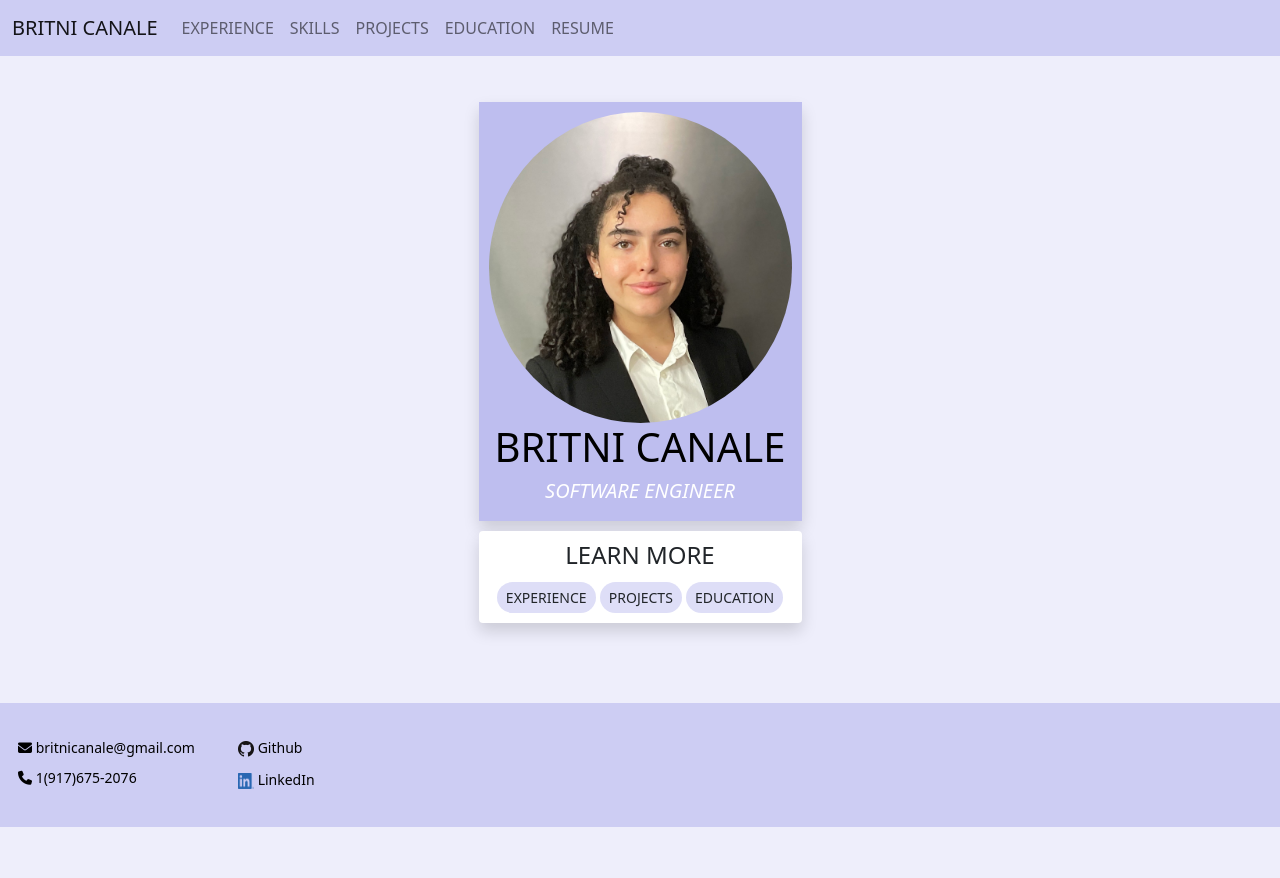
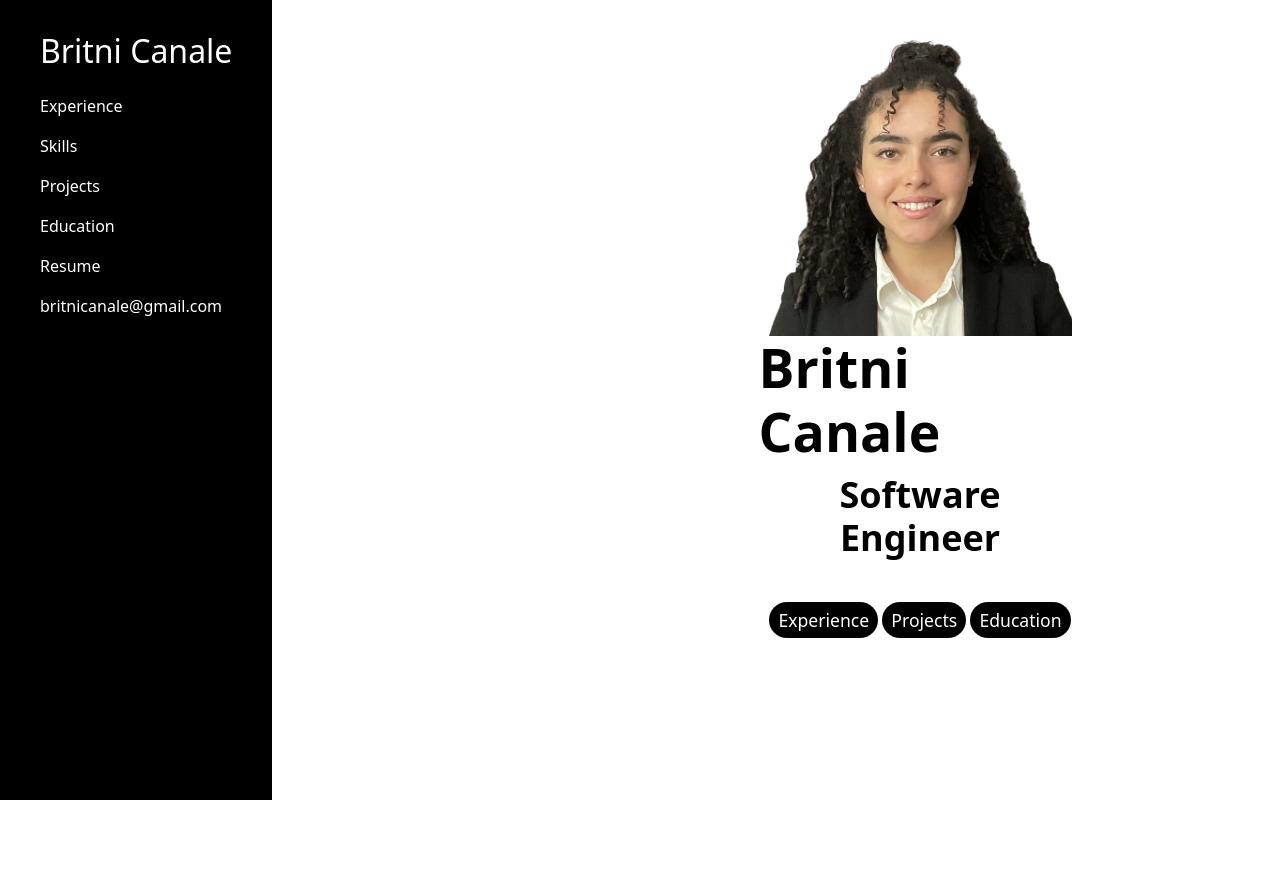
Before and after one commit to britnicanale/CanaleWebsite, a Flask app: page / in a window 1280 px wide; the page is wider, and only the part inside the window is pictured. Before the commit the page ends 827 px from the top of that part, so only its background shows below. Run offline with Flask 2, Linux system fonts and the light colour scheme; some libraries are stand-ins or nearby versions.

Commit message:
Updated majority of UI in line with new design

```diff
--- a/static/css/base.css
+++ b/static/css/base.css
@@ -1,29 +1,47 @@
 body{
-    /* display:flex;
-    flex-direction: column; */
+    display:flex;
+    flex-direction: column;
     height: 100%;
-    background-color: #EEEEFB !important;
-    padding-top: 4.5rem;
+    background-color: #FFFFFF !important;
     font-weight: 400;
+    margin:0;
 }
 
 .h1, .h2, .h3, .h4, .h5, .h6, h1, h2, h3, h4, h5, h6{
-    font-weight: 300 !important;
+    /* font-weight: 500 !important; */
 }
 
 h3{
     margin-bottom : 20px !important;
 }
 
-nav{
-    background-color: #CDCDF3;
+
+nav a, .nav a{
+    color: white;
 }
 
-footer{
-    width: 100%;
-    padding: 30px;
-    background-color: #CDCDF3;
-    position: relative;
+.nav-link{
+    font-weight: 500;
+    color:white;
+    /* transition: color .15s ease-in-out,background-color .15s ease-in-out,border-color .15s ease-in-out */
+}
+
+.nav-link:hover{
+    color: rgba(255,255,255,.65) !important
+}
+
+nav{
+    position:fixed;
+}
+
+.main{
+    margin-left: 280px
+}
+
+.side-bar{
+    height: 100%;
+    background-color: #000000;
+    padding-top:1.5rem;
 }
 
 .wrap {
@@ -38,7 +56,7 @@ a, li{
 }
 
 .footer-link{
-    color: black !important;
+    color: white;
     text-decoration: none;
     padding: .5rem 1rem;
     line-height: 1.5px;
@@ -49,19 +67,18 @@ a, li{
     color: rgba(0,0,0,.55) !important;
 }
 
+footer{
+    position:sticky;
+    bottom:0;
+}
 .icon{
     width: 16px;
     height: 16px;
 }
 
-.first-footer-col{
-    width: 220px !important;
-}
-
 .headshot{
     width: 303px !important;
     /* height: 335px; */
-    border-radius: 50%;
 }
 
 .headshot-card{
@@ -87,7 +104,7 @@ a, li{
     justify-content: center !important;
     display: flex;
     flex-direction: column;
-    background-color: #BEBEEF;
+    background-color: #FFFFFF;
     padding-top: 10px;
     padding-bottom: 10px;
 }
@@ -125,16 +142,18 @@ a, li{
 
 .headshot-header{
     color:black;
-    font-weight: 300 !important
+    font-size: 53.5;
+    font-weight: 700 !important
 }
 
 .headshot-subheader{
-    color:white;
-    font-weight: 300 !important
+    color:black;
+    font-size: 36;
+    font-weight: 700 !important
 }
 
 .about-me-btn{
-    font-weight: 300 !important;
+    font-weight: 500 !important;
 }
 
 .body-container{
@@ -147,14 +166,18 @@ a, li{
     margin-bottom: 10px;
 }
 
-.bg{
-    background-color: #DEDEF7 !important;
+.btn.bg{
+    background-color: #000000 !important;
     margin-top: 5px;
+    color:white;
+    font-size: 1.1rem
 }
 
 .bg:hover{
-    background-color: #BDBDEF !important;
+    background-color: rgb(0, 0, 0, 0.65) !important;
 }
+
+
 
 .skill-header{
     margin-top: 20px;
@@ -215,6 +238,21 @@ a, li{
 .resume-div{
     padding: 20px;
     background-color: #CDCDF3
+}
+
+.container-fluid{
+    height: 100%
+
+}
+
+div.fixed{
+    /* display:grid;
+    width: max-content !important;
+    block-size: max-content;
+    inline-size: max-contents;
+    grid-template-columns: max-content max-content; */
+    /* display:inline-block; */
+    width:fit-content
 }
 
 .resume-download{
--- a/templates/base.html
+++ b/templates/base.html
@@ -16,72 +16,43 @@
   <title>{% block title %} {% endblock %}</title>
 
   <body>
-    <div class = "wrap">
-      <nav class="navbar navbar-expand-lg navbar-light fixed-top">
+    <div class = "row wrap">
+      <div class = "fixed">
+        <nav class="side-bar nav flex-column vh-100">
           <div class="container-fluid">
-          <a class="text-uppercase navbar-brand" href="/">Britni Canale</a>
-          <button class="navbar-toggler" type="button" data-bs-toggle="collapse" data-bs-target="#navbarNavAltMarkup" aria-controls="navbarNavAltMarkup" aria-expanded="false" aria-label="Toggle navigation">
-            <span class="navbar-toggler-icon"></span>
-          </button>
-          <div class="collapse navbar-collapse" id="navbarNavAltMarkup">
-            <div class="navbar-nav">
-              <a id="nav-link-experience" onclick="toggleActive('experience')" class="text-uppercase nav-link" href="/experience">Experience</a>
-              <a id="nav-link-skills" onclick="toggleActive('skills')" class="text-uppercase nav-link" href="/skills">Skills</a>
-              <a id="nav-link-projects" onclick="toggleActive('projects')" class="text-uppercase nav-link" href="/projects">Projects</a>
-              <a id="nav-link-education" onclick="toggleActive('education')" class="text-uppercase nav-link" href="/education">Education</a>
-              <a id="nav-link-resume" onclick="toggleActive('resume')" class="text-uppercase nav-link" href="/resume">Resume</a>
+            <h2 class="nav-link"><a href="/">Britni Canale</a></h2>
+              <div class="nav flex-column">
+                <a id="nav-link-experience" class=" nav-link" href="/experience">Experience</a>
+                <a id="nav-link-skills"  class="nav-link" href="/skills">Skills</a>
+                <a id="nav-link-projects"  class="nav-link" href="/projects">Projects</a>
+                <a id="nav-link-education" class="nav-link" href="/education">Education</a>
+                <a id="nav-link-resume"class="nav-link" href="/resume">Resume</a>
               </div>
-          </div>
+            <footer class="justify-content-end">
+              <a class="nav-link">britnicanale@gmail.com</a>
+            </footer>
           </div>
         </nav>
+        <!-- <footer class="position-fixed">
+          <div class="container-fluid">
+
+          </div>
+        </footer> -->
+      </div>
+
+      <div class ="main">
+        <div class="container body-container">
 
         {% block errors %} {% endblock %}
-
-      <div class="container body-container">
           <div class="row justify-content-sm-center align-items-center">
             <div class="col-xl-8">
               {% block body %}{% endblock %}
             </div>
           </div>
         </div>
+      </div>
 
     </div>
-    <footer class = "footer">
-      <div class = "row">
-        <div class = "navbar-nav footer-col first-footer-col">
-          <small>
-            <a class="nav-link footer-link" href="mailto:britnicanale@gmail.com">
-              <i class = "fas fa-envelope"></i>
-              britnicanale@gmail.com
-            </a>
-          </small>
-          <small>
-            <a class="nav-link footer-link" href="tel:9176752076">
-              <i class = "fas fa-phone"></i>
-              1(917)675-2076
-            </a>
-          </small>
-        </div>
-        <div class = "col-lg-3 col-xs-6 col-sm-5 navbar-nav footer-col">
-          <small>
-            <a class="nav-link footer-link" href="https://github.com/britnicanale">
-              <img class = "icon" src = "static/GitHub-Mark-32px.png">
-              Github
-            </a>
-          </small>
-          <small>
-            <a class="nav-link footer-link" href="https://linkedin.com/in/britni-canale">
-              <img class = "icon" src = "static/LI-In-Bug.png">
-              LinkedIn
-            </a>
-          </small>
-        </div>
-      </div>
-
-
-        </div>
-    </footer>
-
   </body>
 
 </html>
--- a/templates/home.html
+++ b/templates/home.html
@@ -1,26 +1,25 @@
 {% extends "base.html" %}
 
-{% block title %} BRITNI CANALE | ABOUT ME {% endblock %}
+{% block title %} Britni Canale | About Me {% endblock %}
 
 {% block body %}
-<div class = "shadow card headshot-card mx-auto">
+<div class = "card headshot-card mx-auto">
     <div class = "headshot-col ">
-        <img class = "headshot mx-auto" src="static/BritniCanale2022.jpg"/>
-        <h1 class="mx-auto headshot-header text-uppercase" >Britni Canale</h1>
-        <h5 class="mx-auto headshot-subheader text-uppercase fst-italic text-center" >Software Engineer</h5>
+        <img class = "headshot mx-auto" src="static/Britni_Portrait_Center.png"/>
+        <h1 class="mx-auto headshot-header" >Britni Canale</h1>
+        <h5 class="mx-auto headshot-subheader text-center" >Software Engineer</h5>
     </div>
 </div>
 
-<div class = "shadow card about-me-card mx-auto">
+<div class = "card about-me-card mx-auto">
     <div class = "text-center">
-        <h4 class="mx-auto text-uppercase text-center" >Learn More</h4>
-        <a class="btn btn-sm rounded-pill bg text-dark about-me-btn text-uppercase" href="/experience" role="button">
+        <a class="btn btn-sm rounded-pill bg about-me-btn" href="/experience" role="button">
             Experience
         </a>
-        <a class="btn btn-sm rounded-pill bg text-dark about-me-btn text-uppercase" href="/projects" role="button">
+        <a class="btn btn-sm rounded-pill bg about-me-btn" href="/projects" role="button">
             Projects
         </a>
-        <a class="btn btn-sm rounded-pill bg text-dark about-me-btn text-uppercase" href="/education" role="button">
+        <a class="btn btn-sm rounded-pill bg about-me-btn" href="/education" role="button">
             Education
         </a>
     </div>
```
Also changed, not shown: static/Britni_Portrait_Center.PNG (added). Lines whose indentation alone changed are shown as unchanged.
